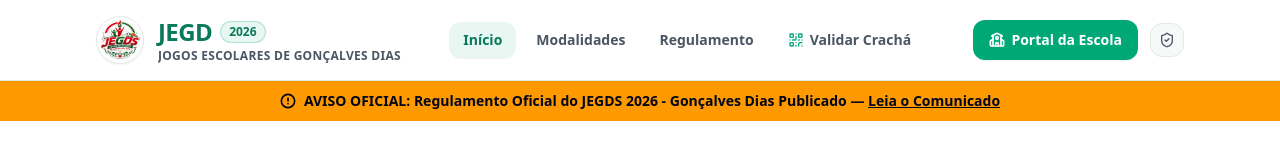
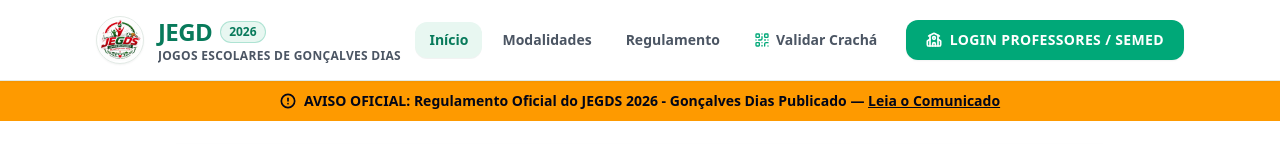
Before and after one commit to semedJEGD/JEGDSISTEM, a Next.js app: page / in a window 1280 px wide. Shown: the top 144 px of the page. Built offline with nearby package versions, Linux system fonts and the light colour scheme; grey boxes are pictures that could not be loaded.

Commit message:
feat: unify navbar button to single prominent LOGIN PROFESSORES / SEMED

```diff
--- a/src/components/Navbar.tsx
+++ b/src/components/Navbar.tsx
@@ -140,25 +140,14 @@
                   <LogOut className="w-3.5 h-3.5 sm:w-4 sm:h-4" />
                 </button>
               </div>
-            ) : (
-              <Link
-                href="/escola/login"
-                className="flex items-center gap-1.5 px-3 py-1.5 sm:px-4 sm:py-2.5 rounded-xl bg-[#00A878] hover:bg-[#087A5B] text-white text-xs sm:text-sm font-bold shadow-xs hover:shadow-md transition-all active:scale-95"
-              >
-                <School className="w-3.5 h-3.5 sm:w-4 sm:h-4 stroke-[2.5]" />
-                <span className="hidden sm:inline">Portal da Escola</span>
-                <span className="sm:hidden">Escola</span>
-              </Link>
-            )}
-
-            {isAdmin ? (
-              <div className="hidden sm:flex items-center gap-1.5">
+            ) : isAdmin ? (
+              <div className="flex items-center gap-1.5">
                 <Link
                   href="/admin/dashboard"
-                  className="flex items-center gap-1.5 px-3 py-2 rounded-xl bg-amber-50 border border-amber-200 text-amber-900 text-xs sm:text-sm font-bold hover:bg-amber-100 transition-all"
+                  className="flex items-center gap-1.5 px-3 py-2 sm:px-4 sm:py-2.5 rounded-xl bg-amber-500 hover:bg-amber-600 text-slate-950 text-xs sm:text-sm font-bold shadow-xs hover:shadow-md transition-all"
                 >
-                  <ShieldCheck className="w-4 h-4 text-amber-600" />
-                  <span>Admin</span>
+                  <ShieldCheck className="w-4 h-4" />
+                  <span>Painel SEMED</span>
                 </Link>
                 <button
                   onClick={handleLogoutAdmin}
@@ -170,11 +159,11 @@
               </div>
             ) : (
               <Link
-                href="/admin/login"
-                title="Acesso da Comissão Organizadora SEMED"
-                className="hidden sm:flex p-2 rounded-xl bg-[#F7F9F8] hover:bg-[#E8F7F1] border border-[#E2EAE5] text-[#4B5563] hover:text-[#087A5B] transition-colors"
+                href="/escola/login"
+                className="flex items-center gap-2 px-3 py-2 sm:px-5 sm:py-2.5 rounded-xl bg-[#00A878] hover:bg-[#087A5B] text-white text-xs sm:text-sm font-black tracking-wide shadow-xs hover:shadow-md transition-all active:scale-95 whitespace-nowrap"
               >
-                <ShieldCheck className="w-4 h-4" />
+                <School className="w-4 h-4 stroke-[2.5]" />
+                <span>LOGIN PROFESSORES / SEMED</span>
               </Link>
             )}
 
@@ -249,27 +238,18 @@
           </nav>
 
           <div className="pt-3 border-t border-[#E2EAE5] space-y-2">
-            {!escolaAtual && (
+            {!escolaAtual && !isAdmin && (
               <Link
                 href="/escola/login"
                 onClick={() => setMenuMobileAberto(false)}
-                className="w-full flex items-center justify-center gap-2 py-3 rounded-xl bg-[#00A878] text-white text-sm font-bold shadow-xs"
+                className="w-full flex items-center justify-center gap-2 py-3 rounded-xl bg-[#00A878] text-white text-sm font-black shadow-xs"
               >
                 <School className="w-4 h-4" />
-                <span>Entrar no Portal da Escola</span>
+                <span>LOGIN PROFESSORES / SEMED</span>
               </Link>
             )}
 
-            {!isAdmin ? (
-              <Link
-                href="/admin/login"
-                onClick={() => setMenuMobileAberto(false)}
-                className="w-full flex items-center justify-center gap-2 py-2.5 rounded-xl bg-[#F7F9F8] border border-[#E2EAE5] text-[#4B5563] hover:text-[#087A5B] text-xs font-bold"
-              >
-                <ShieldCheck className="w-4 h-4 text-[#087A5B]" />
-                <span>Acesso da Coordenação SEMED</span>
-              </Link>
-            ) : (
+            {isAdmin && (
               <div className="flex items-center justify-between p-2 rounded-xl bg-amber-50 border border-amber-200">
                 <Link
                   href="/admin/dashboard"
```
